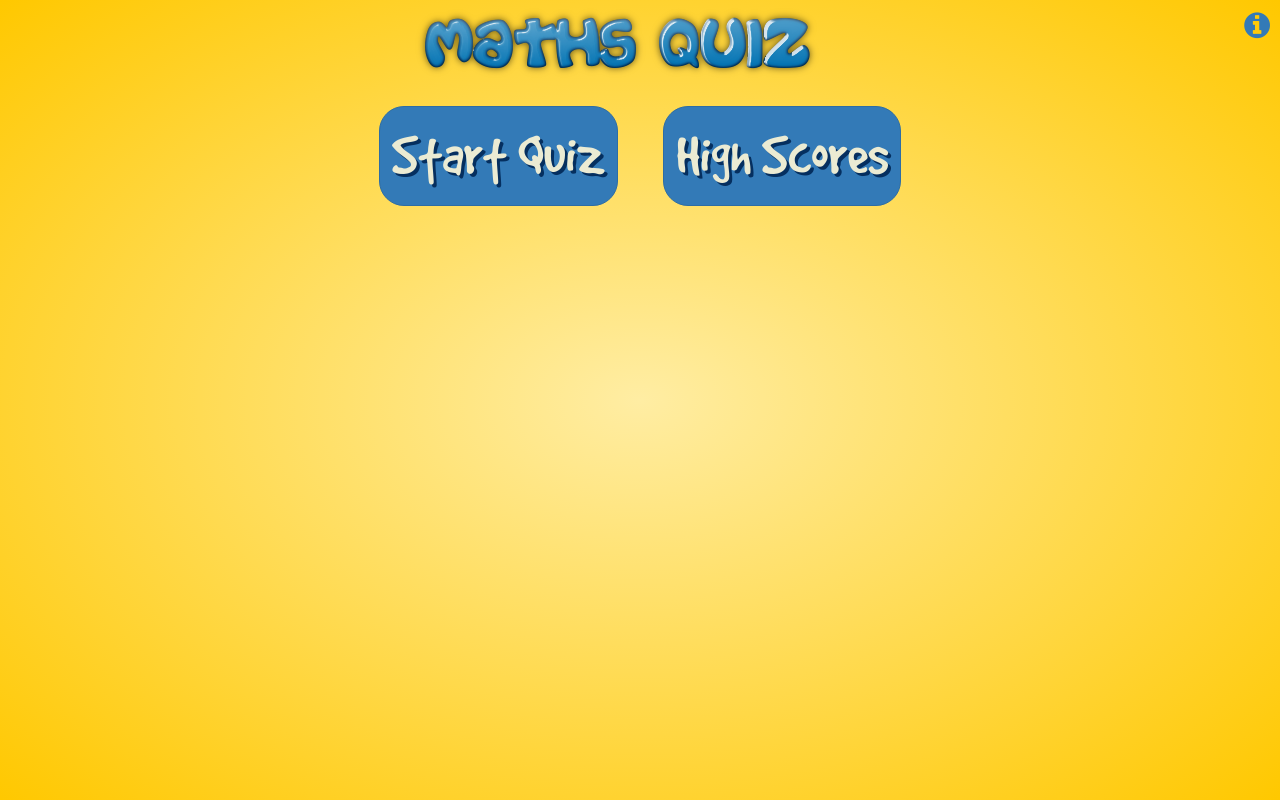
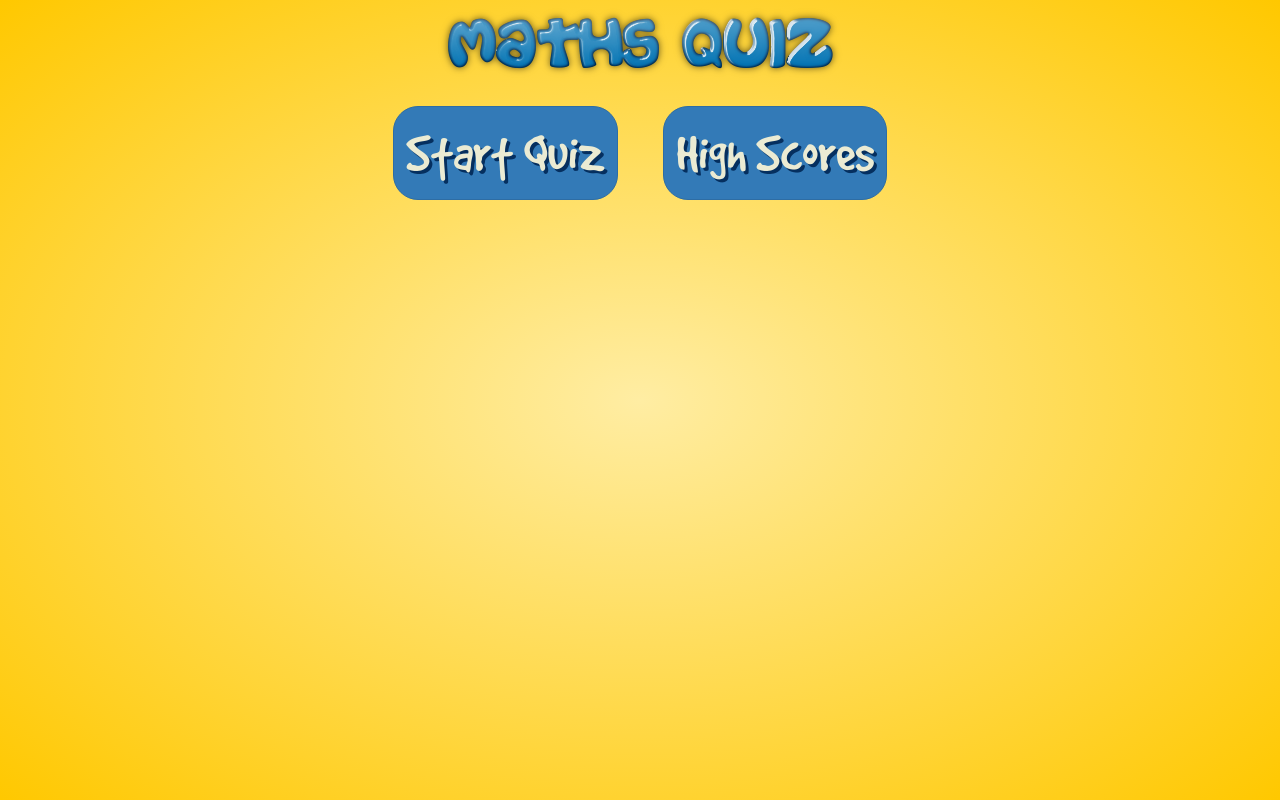
Before and after one commit to deanmalone/MathsQuizApp, a plain HTML site: page MathsQuizApp/index.html in a window 1280 px wide. Drawn offline with Linux system fonts and the light colour scheme.

Commit message:
minor css tweaks

```diff
--- a/MathsQuizApp/css/app.css
+++ b/MathsQuizApp/css/app.css
@@ -67,7 +67,7 @@ a{text-decoration: none !important}
 }
 
 .btn-menu {
-    font-size: 60px;
+    font-size: 56px;
     text-shadow: 3px 3px #052f5f;
     margin:20px;
 }
--- a/MathsQuizApp/index.html
+++ b/MathsQuizApp/index.html
@@ -12,9 +12,7 @@
 <body ng-controller="AppController as vm">
 
     <header>
-        <a href="#"><span class="fa fa-info-circle fa-x pull-right" style="margin:10px;"></span></a>
         <a ui-sref="main"><img class="center-block" src="images/mathsquiz.png" /></a>
-
     </header>
 
     <div ui-view class="container"></div>
```
Also changed, not shown: MathsQuizApp/images/highscores.png (deleted), MathsQuizApp/images/startquiz.png (deleted), 1 other file.
